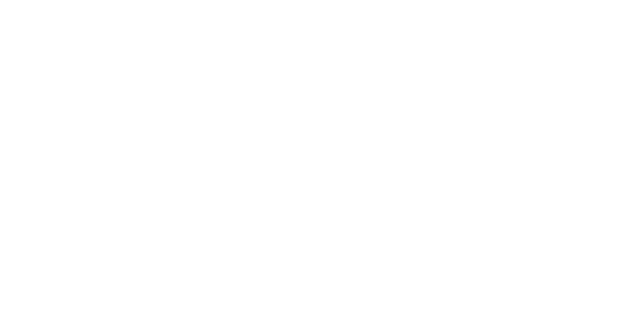
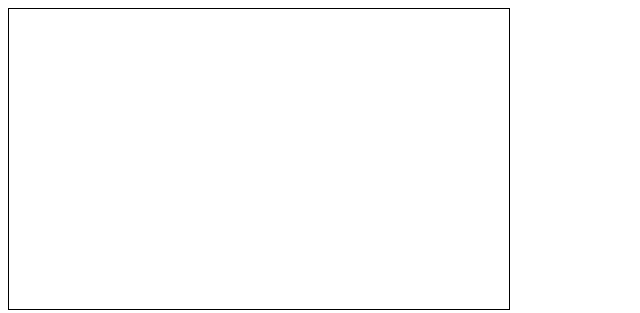
Before and after one commit to Evgenij27/evgenij27.github.io, a plain HTML site: page index.html in a window 1280 px wide. Shown: the whole page, without its empty margins (0-640 px from the left). Drawn offline with Linux system fonts and the light colour scheme.

Commit message:
test border

```diff
--- a/style.css
+++ b/style.css
@@ -1,5 +1,5 @@
 .test {
 	width : 500px;
 	height : 300px;
-	border : 1px;
+	border : 1px black solid;
 }
```
